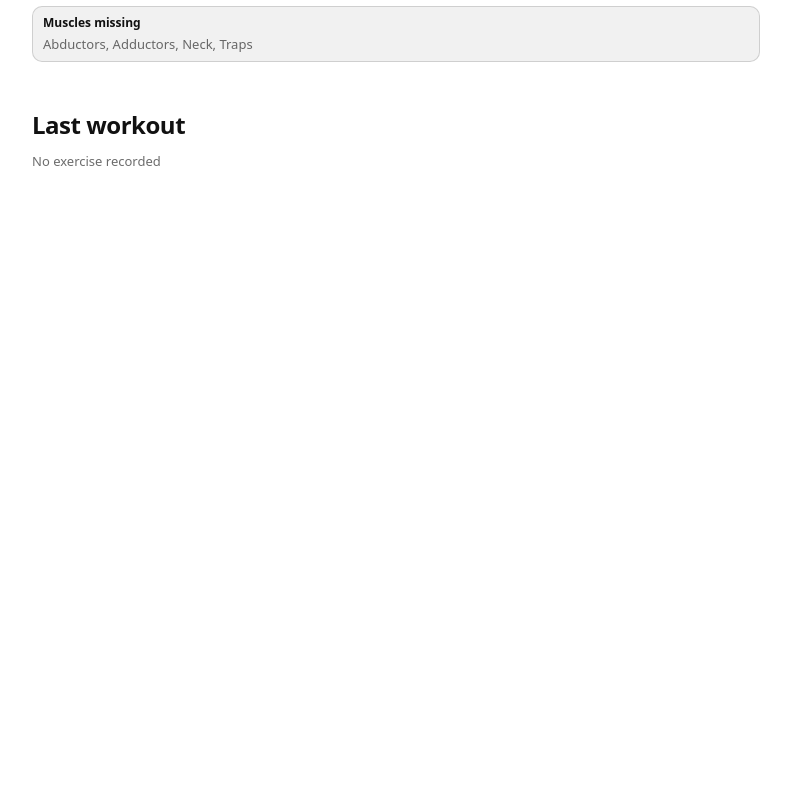
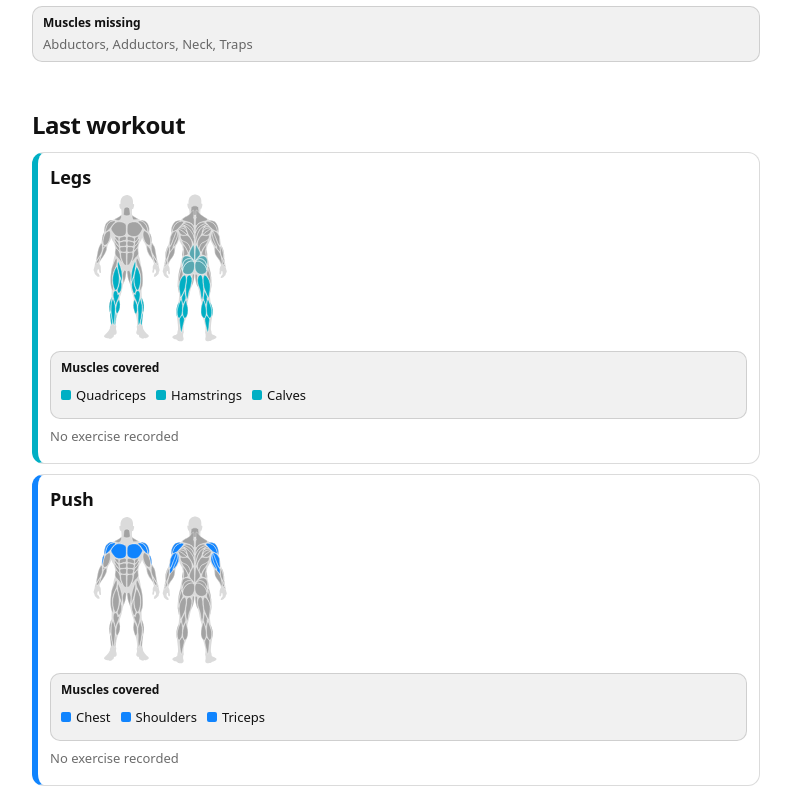
Before and after one commit to ChristiaandeBeer02/WorkoutTracker, a React (Vite) app: page / in a window 1280 px wide. Shown: the part 987-1774 px from the top of the page, without its empty margins (244-1035 px from the left). Before the commit the page ends 1229 px from the top, so only its background shows below. Built offline with nearby package versions, Linux system fonts and the light colour scheme.

Commit message:
Always show each day's card on Home.
Every day keeps its figure and muscle list. A saved session is a compact set line with the date; an empty day says no exercise was recorded.

Co-authored-by: ChristiaandeBeer02 <ChristiaandeBeer02@users.noreply.github.com>

```diff
--- a/src/App.tsx
+++ b/src/App.tsx
@@ -7,7 +7,8 @@ import { SettingsPanel } from "./components/SettingsPanel";
 import { Tracker } from "./components/Tracker";
 import { loadDays } from "./days";
 import { coveredAcrossDays, dayHasCardio, labelize, missingAcrossDays, musclesForDay, paintDays } from "./muscles";
-import { loadDayLog, type DayLog } from "./trackerStore";
+import { loadDayLog, type DayLog, type SetStat } from "./trackerStore";
+import type { Paint } from "./paint";
 import { useTheme } from "./theme";
 
 export function App() {
@@ -43,7 +44,6 @@ function Page() {
     muscles: musclesForDay(day),
     cardio: dayHasCardio(day),
   }));
-  const anyLogged = cards.some((card) => Object.keys(card.log.book).length > 0);
   const paint = paintDays(days);
   const covered = coveredAcrossDays(days);
   const missing = missingAcrossDays(days);
@@ -103,7 +103,6 @@ function Page() {
 
       <section className="section" aria-labelledby="last-heading">
         <h2 id="last-heading">Last workout</h2>
-        {anyLogged ? (
         <div className="last-list">
           {cards.map((card) => (
             <LastCard
@@ -113,15 +112,23 @@ function Page() {
               muscles={card.muscles.names}
               cardio={card.cardio}
               log={card.log}
+              paint={paintDays([card.day])}
             />
           ))}
         </div>
-        ) : (
-          <p className="last-empty">No exercise recorded</p>
-        )}
       </section>
     </main>
   );
+}
+
+function filledSets(sets: SetStat[]): SetStat[] {
+  return sets.filter((set) => set.weight.trim() !== "" || set.reps.trim() !== "");
+}
+
+function setLine(sets: SetStat[]): string {
+  return filledSets(sets)
+    .map((set) => `${set.weight}×${set.reps}`)
+    .join(", ");
 }
 
 function LastCard({
@@ -130,17 +137,22 @@ function LastCard({
   muscles,
   cardio,
   log,
+  paint,
 }: {
   name: string;
   color: string;
   muscles: string[];
   cardio: boolean;
   log: DayLog;
+  paint: Paint;
 }) {
-  const entries = Object.entries(log.book);
+  const entries = Object.entries(log.book).filter(([, record]) => filledSets(record.sets).length > 0);
   return (
     <article className="last-card" style={{ borderLeftColor: color }}>
       <h3>{name}</h3>
+      <div className="last-figure">
+        <Figure paint={paint} height={150} label={`${name} muscles`} />
+      </div>
       <MuscleBox title="Muscles covered">
         {muscles.length === 0 ? (
           <p className="muscle-empty">None</p>
@@ -161,18 +173,14 @@ function LastCard({
       ) : (
         <>
           {log.loggedAt ? <p className="last-date">{formatWhen(log.loggedAt)}</p> : null}
+          <ul className="last-session">
             {entries.map(([exercise, record]) => (
-            <div key={exercise} className="last-exercise">
-              <p className="last-name">{exercise}</p>
-              {record.sets
-                .filter((set) => set.weight.trim() !== "" || set.reps.trim() !== "")
-                .map((set, index) => (
-                  <p key={index} className="last-set">
-                    {set.weight} × {set.reps}
-                  </p>
+              <li key={exercise}>
+                <span className="last-name">{exercise}</span>
+                <span className="last-sets">{setLine(record.sets)}</span>
+              </li>
             ))}
-            </div>
-          ))}
+          </ul>
         </>
       )}
     </article>
--- a/src/index.css
+++ b/src/index.css
@@ -541,18 +541,31 @@ p {
   line-height: 18px;
 }
 
-.last-exercise + .last-exercise {
-  margin-top: 8px;
+.last-figure {
+  max-width: 220px;
+  margin: 0 0 8px;
+}
+
+.last-session {
+  list-style: none;
+  margin: 0;
+  padding: 0;
+}
+
+.last-session li {
+  display: flex;
+  flex-wrap: wrap;
+  align-items: baseline;
+  gap: 2px 8px;
+  margin: 0 0 6px;
 }
 
 .last-name {
-  margin: 0;
   font-size: 15px;
   font-weight: 650;
 }
 
-.last-set {
-  margin: 0;
+.last-sets {
   color: var(--text-secondary);
   font-size: 14px;
   line-height: 20px;
```
Lines whose indentation alone changed are shown as unchanged.
